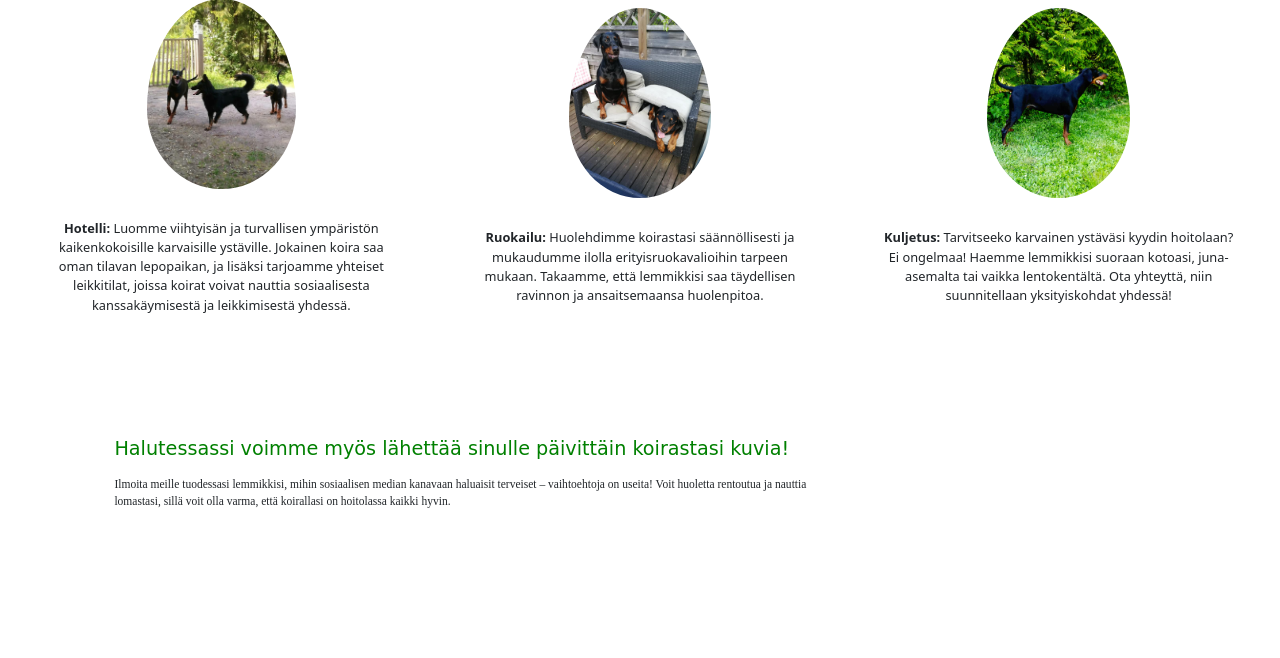
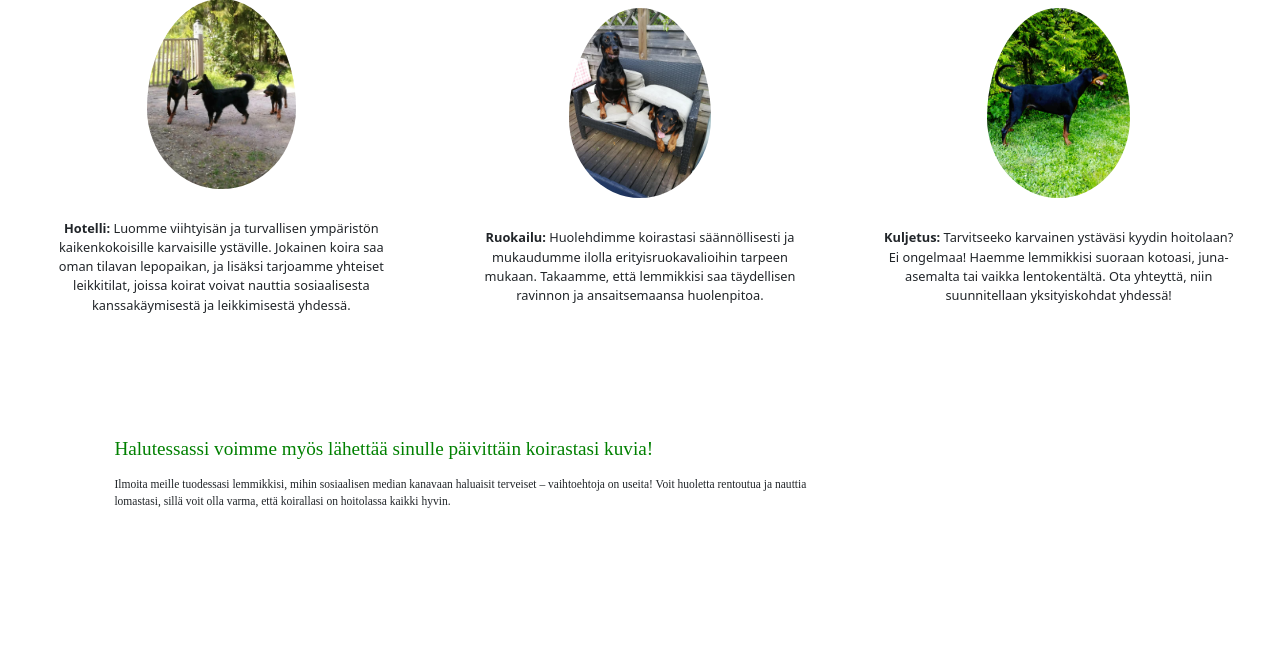
Before and after one commit to Onni06/Onni06.github.io, a PHP site: page /Koirahotelli/palvelut.html in a window 1280 px wide. Shown: the part 693-1351 px from the top of the page. Run offline with PHP 8.4, Linux system fonts and the light colour scheme; some libraries are stand-ins or nearby versions.

Commit message:
Update palvelut.css

```diff
--- a/Koirahotelli/palvelut.css
+++ b/Koirahotelli/palvelut.css
@@ -70,7 +70,7 @@ z-index: -1;
     }
 
     .terveiset1 {
-        font-family: 'Brush Script MT', cursive;
+        font-family: 'Brush Script MT';
         color:green;
         margin-top: 12vh;
         margin-left: 8vw;
```
